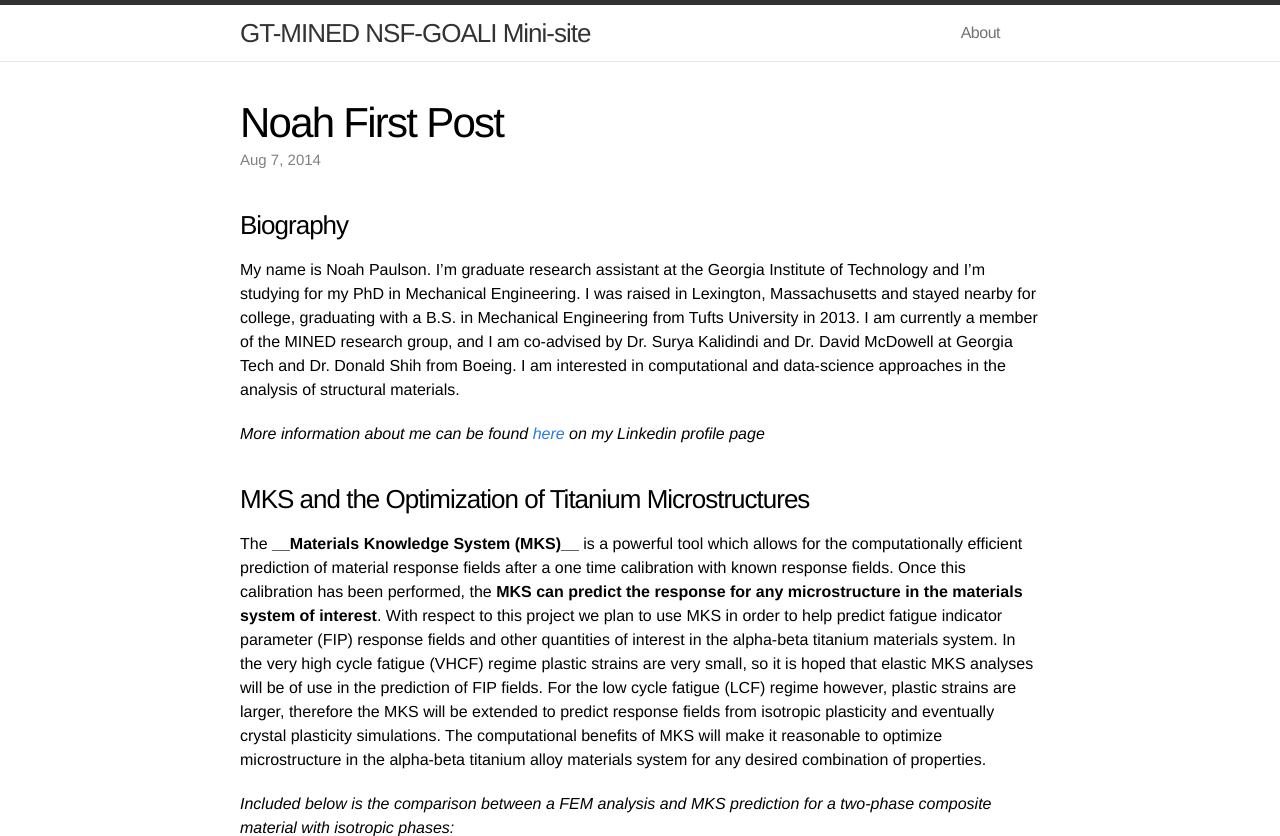
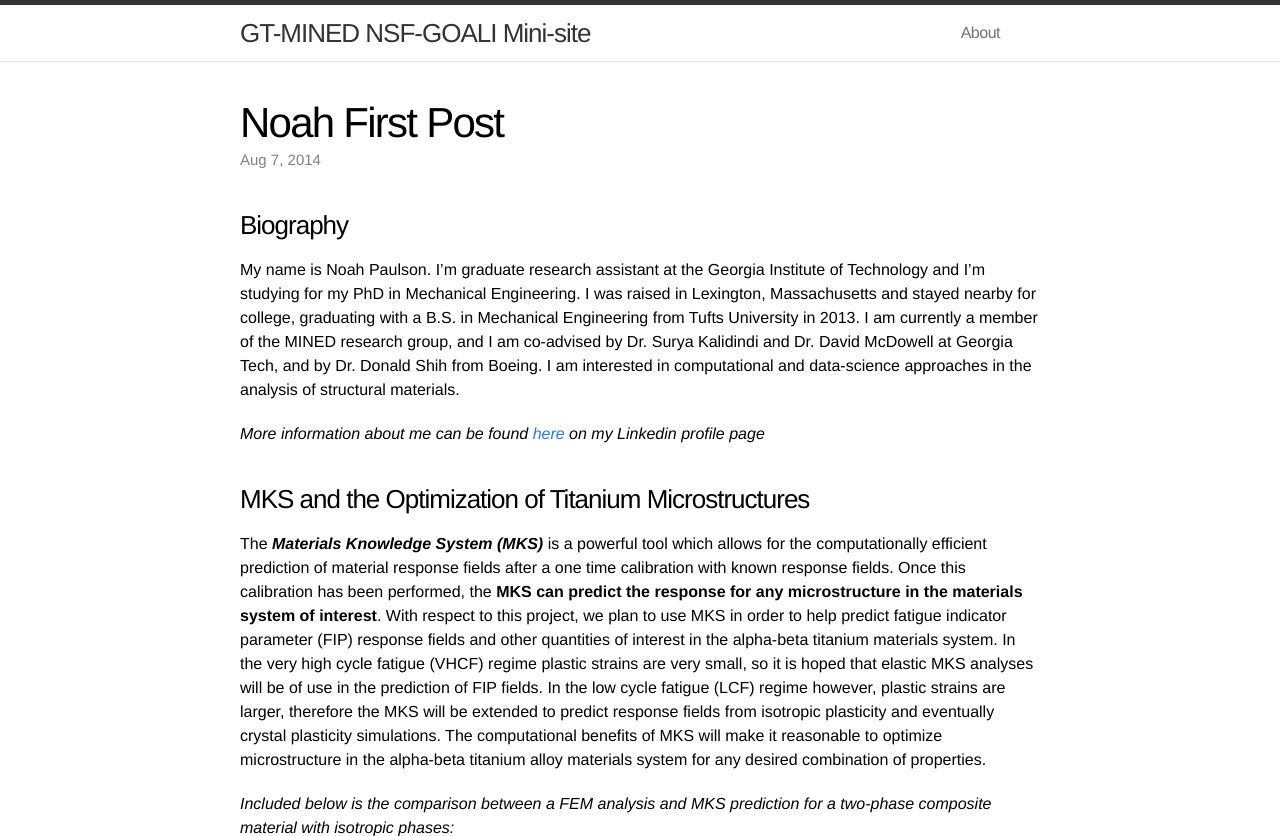
Before and after one commit to mined-gatech/nsf-goali, a Jekyll site: the page built from _posts/2014-08-07-Noah-First-Post.html, in a window 1280 px wide and 900 px high, cut to the strip 0-836 px from the top of the window. Built offline with Jekyll 4.4.1, drawn with Linux system fonts in a browser that asks for light colours; nearby versions of some CDN libraries; library files that are not in the unit come from our copies; comment, search, counter and statistics services are not loaded.

Commit message:
Update 2014-08-07-Noah-First-Post.html

```diff
--- a/_posts/2014-08-07-Noah-First-Post.html
+++ b/_posts/2014-08-07-Noah-First-Post.html
@@ -10,14 +10,14 @@ mksplt:
 
 ### Biography
 
-My name is Noah Paulson. I'm graduate research assistant at the Georgia Institute of Technology and I'm studying for my PhD in Mechanical Engineering. I was raised in Lexington, Massachusetts and stayed nearby for college, graduating with a B.S. in Mechanical Engineering from Tufts University in 2013. I am currently a member of the MINED research group, and I am co-advised by Dr. Surya Kalidindi and Dr. David McDowell at Georgia Tech and Dr. Donald Shih from Boeing. I am interested in computational and data-science approaches in the analysis of structural materials.
+My name is Noah Paulson. I'm graduate research assistant at the Georgia Institute of Technology and I'm studying for my PhD in Mechanical Engineering. I was raised in Lexington, Massachusetts and stayed nearby for college, graduating with a B.S. in Mechanical Engineering from Tufts University in 2013. I am currently a member of the MINED research group, and I am co-advised by Dr. Surya Kalidindi and Dr. David McDowell at Georgia Tech, and by Dr. Donald Shih from Boeing. I am interested in computational and data-science approaches in the analysis of structural materials.
 
 *More information about me can be found [here](https://www.linkedin.com/pub/noah-paulson/1b/66/998) on my Linkedin profile page*
 
 
 ### MKS and the Optimization of Titanium Microstructures
 
-The **__Materials Knowledge System (MKS)__** is a powerful tool which allows for the computationally efficient prediction of material response fields after a one time calibration with known response fields. Once this calibration has been performed, the **MKS can predict the response for any microstructure in the materials system of interest**. With respect to this project we plan to use MKS in order to help predict fatigue indicator parameter (FIP) response fields and other quantities of interest in the alpha-beta titanium materials system. In the very high cycle fatigue (VHCF) regime plastic strains are very small, so it is hoped that elastic MKS analyses will be of use in the prediction of FIP fields. For the low cycle fatigue (LCF) regime however, plastic strains are larger, therefore the MKS will be extended to predict response fields from isotropic plasticity and eventually crystal plasticity simulations. The computational benefits of MKS will make it reasonable to optimize microstructure in the alpha-beta titanium alloy materials system for any desired combination of properties.
+The **_Materials Knowledge System (MKS)_** is a powerful tool which allows for the computationally efficient prediction of material response fields after a one time calibration with known response fields. Once this calibration has been performed, the **MKS can predict the response for any microstructure in the materials system of interest**. With respect to this project, we plan to use MKS in order to help predict fatigue indicator parameter (FIP) response fields and other quantities of interest in the alpha-beta titanium materials system. In the very high cycle fatigue (VHCF) regime plastic strains are very small, so it is hoped that elastic MKS analyses will be of use in the prediction of FIP fields. In the low cycle fatigue (LCF) regime however, plastic strains are larger, therefore the MKS will be extended to predict response fields from isotropic plasticity and eventually crystal plasticity simulations. The computational benefits of MKS will make it reasonable to optimize microstructure in the alpha-beta titanium alloy materials system for any desired combination of properties.
 
 
 *Included below is the comparison between a FEM analysis and MKS prediction for a two-phase composite material with isotropic phases:*
```
